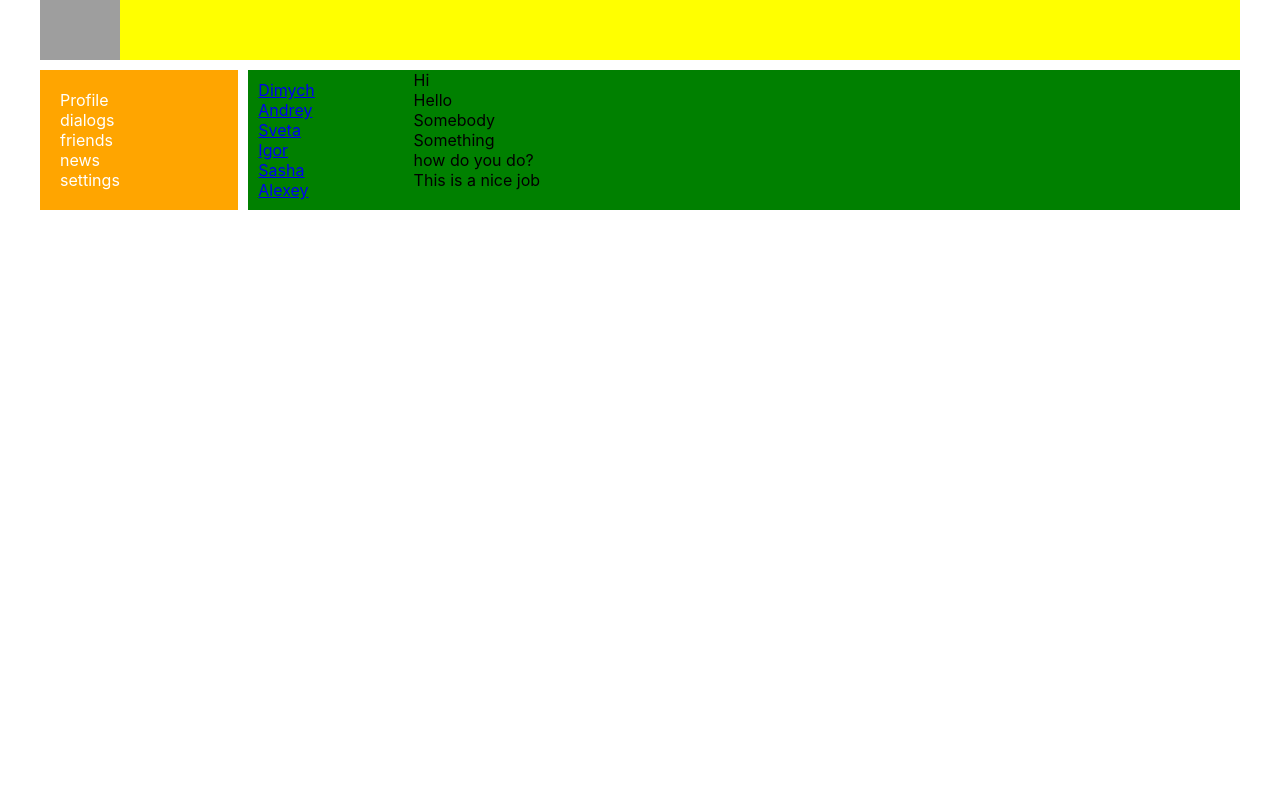
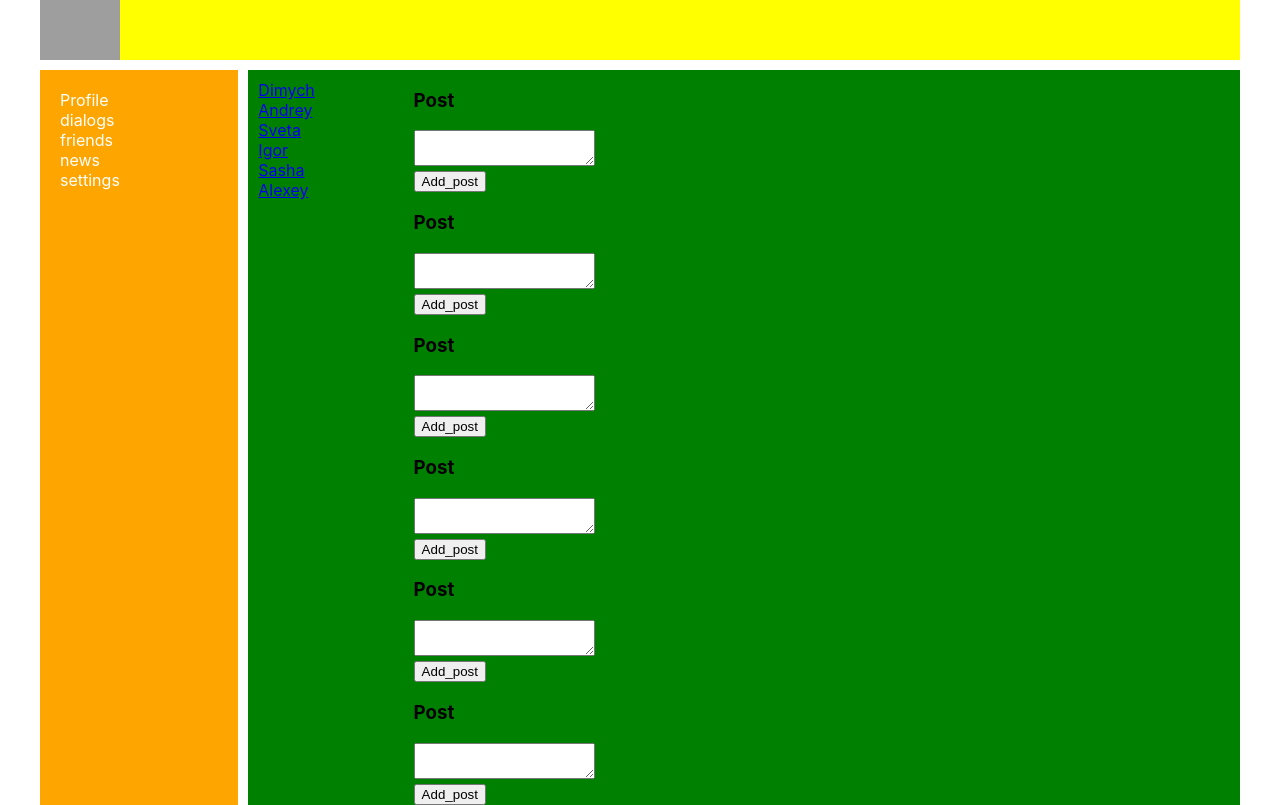
Before and after one commit to aksamidiel/react_app, a React (Create React App) app: page /dialogs in a window 1280 px wide. Built offline with nearby package versions, Linux system fonts and the light colour scheme; grey boxes are pictures that could not be loaded.

Commit message:
add post form and friends menu

```diff
--- a/src/App.js
+++ b/src/App.js
@@ -5,7 +5,7 @@ import Header from './components/Header/Header';
 import Nav from './components/NavBar/Nav';
 import Profile from './components/Profile/Profile';
 import Dialogs from './components/Dialogs/Dialogs';
-import Friends from './components/Dialogs/Dialogs';
+import Friends from './components/Friends/Friends';
 import News from './components/News/News';
 import Settings from './components/Settings/Settings';
 import {BrowserRouter, Route, Routes} from "react-router-dom";
@@ -29,7 +29,7 @@ const App = (props) => {
 
             <Route path='/profile' element={<Profile state = {props.appState.profilePage}/>}/>
             <Route path='/dialogs' element={<Dialogs state = {props.appState.dialogsPage}/>}/>
-            <Route path='/friends' element={<Friends state = {props.appState.sidebar}/>}/>
+            <Route path='/friends' element={<Friends state = {props.appState.friendsPage}/>}/>
             <Route path='/news' element={<News state = {props.appState.newsPage}/>}/>
             <Route path='/settings' element={<Settings state = {props.appState.settingsPage}/>}/>
           </Routes>
--- a/src/components/Dialogs/DialogItem/DialogItem.jsx
+++ b/src/components/Dialogs/DialogItem/DialogItem.jsx
@@ -7,6 +7,7 @@ const DialogItem =(props) => {
     let path = "/dialogs/" + props.id;
     return <div className={classes.dialog +" "+classes.active}>
         <NavLink to={path}>{props.name}</NavLink>
+
     </div>
 }
 
--- a/src/components/Dialogs/Dialogs.jsx
+++ b/src/components/Dialogs/Dialogs.jsx
@@ -5,11 +5,8 @@ import Message from './Message/Message'
 
 const Dialogs = (props)=>{
 
-
-
     let dialogsElemets = props.state.dialogs.map(
-                                (d) =>
-                                <DialogItem name={d.name} id={d.id}/>) // маппинг диалогов
+                                (d) => <DialogItem name={d.name} id={d.id}/>) // маппинг диалогов
 
     let messagesElements = props.state.messages.map(
                                 (m) => <Message message={m.message}/>) // маппинг сообщений
--- a/src/components/Dialogs/Message/Message.jsx
+++ b/src/components/Dialogs/Message/Message.jsx
@@ -4,8 +4,27 @@ import classes from './../Dialogs.module.css'
 
 
 const Message = (props)=>{
+
+    let addPost = () =>{
+        let text = newPostElement.current.value; // получаем значение из ссылки
+        alert(text)
+    }
+
+    let newPostElement = React.createRef() // ссылка на которую привязывается textarea
+
     return (
-    <div className = {classes.dialog}>{props.message}</div>)
+        <div className = {classes.dialog}>
+        <h3>Post</h3>
+        <div>
+            <div>
+                 <textarea ref = {newPostElement}></textarea>
+             </div>
+        <div>
+            <button onClick = { addPost }>Add_post</button>
+        </div>
+
+    </div>
+</div>)
 }
 
 export default Message;
--- a/src/components/Friends/Friend/Friend.jsx
+++ b/src/components/Friends/Friend/Friend.jsx
@@ -5,7 +5,7 @@ import classes from './../Friends.module.css'
 
 const Friend = (props)=>{
     return (
-    <div className = {classes.friend}>{props.friend}</div>)
+    <div className = {classes.friend}>{props.name}</div>)
 }
 
 export default Friend;
--- a/src/components/Friends/Friends.jsx
+++ b/src/components/Friends/Friends.jsx
@@ -5,7 +5,7 @@ import classes from './Friends.module.css';
 const Friends =(props) =>{
 
     let friendsElements = props.state.friends.map(
-        (fr) => <Friend friend={fr.name}/>) // маппинг сообщений
+        (f) => <Friend name={f.name}/>) // маппинг сообщений
 
 
 
--- a/src/components/Profile/Profile.jsx
+++ b/src/components/Profile/Profile.jsx
@@ -4,9 +4,6 @@ import ProfileInfo from "./MyPosts/ProfileInfo/ProfileInfo";
 import classes from './Profile.module.css'
 
 const Profile =(props) =>{
-
-
-
 
     return (
           <div>
--- a/src/redux/state.js
+++ b/src/redux/state.js
@@ -34,7 +34,7 @@ let state = {
     },
     newsPage:{},
     settingsPage:{},
-    sidebar: {
+    friendsPage: {
         friends:[
             {name: 'Dimych'},
             {name: 'Andrey'},
```
Also changed, not shown: src/components/Friends/Friends.module.css (line endings or trailing spaces).
